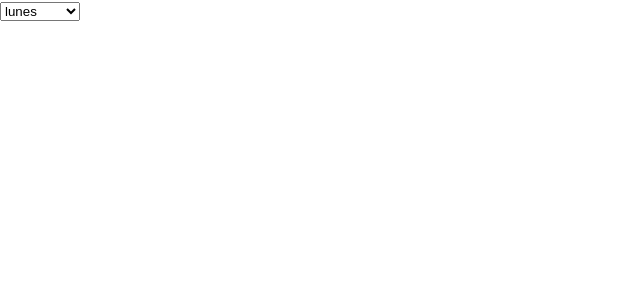
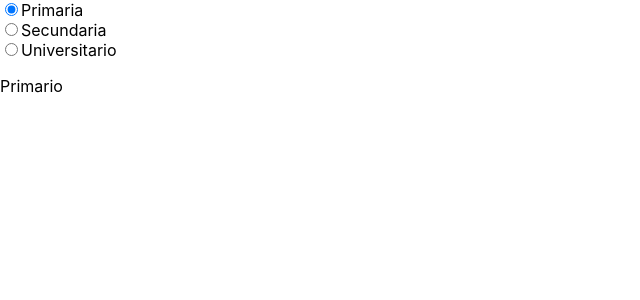
Before and after one commit to Black852456/formularios_react_basico, a React (Create React App) app: page / in a window 1280 px wide. Shown: the top 300 px of the page, without its empty margins (0-640 px from the left). Built offline with nearby package versions, Linux system fonts and the light colour scheme.

Commit message:
Radio Buttom

```diff
--- a/src/App.js
+++ b/src/App.js
@@ -3,31 +3,22 @@ import "./App.css";
 import { useState } from "react";
 
 function App() {
-  const diassemana = [
-    "lunes",
-    "Martes",
-    "Miercoles",
-    "Jueves",
-    "Viernes",
-    "Sabado",
-    "Domingo",
-  ];
 
-const [dia,setDiaSeleccionado] = useState('');
+const[estudios,setEstudios] = useState('Primario');
 
-  function diaSeleccionado(e){
-
-    setDiaSeleccionado(e.target.value)
-  }
+function cambio(e){
+  setEstudios(e.target.value);
+}
 
   return (
     <div>
-      <select onChange={diaSeleccionado}>
-        {diassemana.map((dia) => {
-          return <option value={dia}>{dia}</option>;
-        })}
-      </select>
-      <p>{dia}</p>
+     <input id="primario" type="radio" name="estudio" value="Primario" checked={estudios == 'Primario'} onChange={cambio}/>
+     <label for="primario">Primaria</label><br></br>
+     <input id="secundaria" type="radio" name="estudio" value="Secundario" checked={estudios == 'Secundario'} onChange={cambio}/>
+     <label for="secundaria">Secundaria</label><br></br>
+     <input id="universitario" type="radio" name="estudio" value="Universitario" checked={estudios == 'Universitario'} onChange={cambio}/>
+     <label for="universitario">Universitario</label><br></br>
+     <p>{estudios}</p>
     </div>
   );
 }
```
